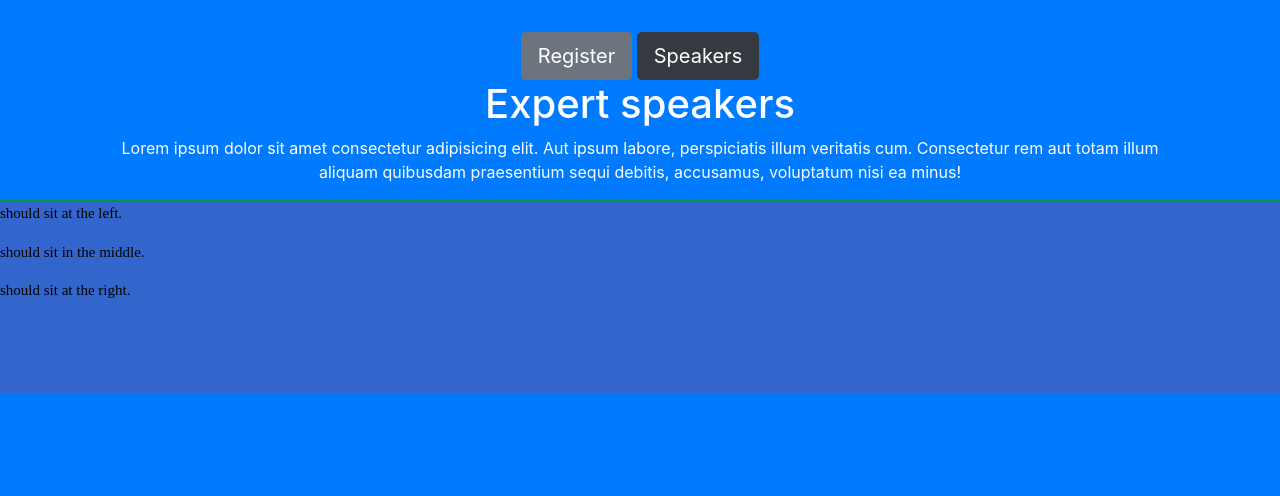
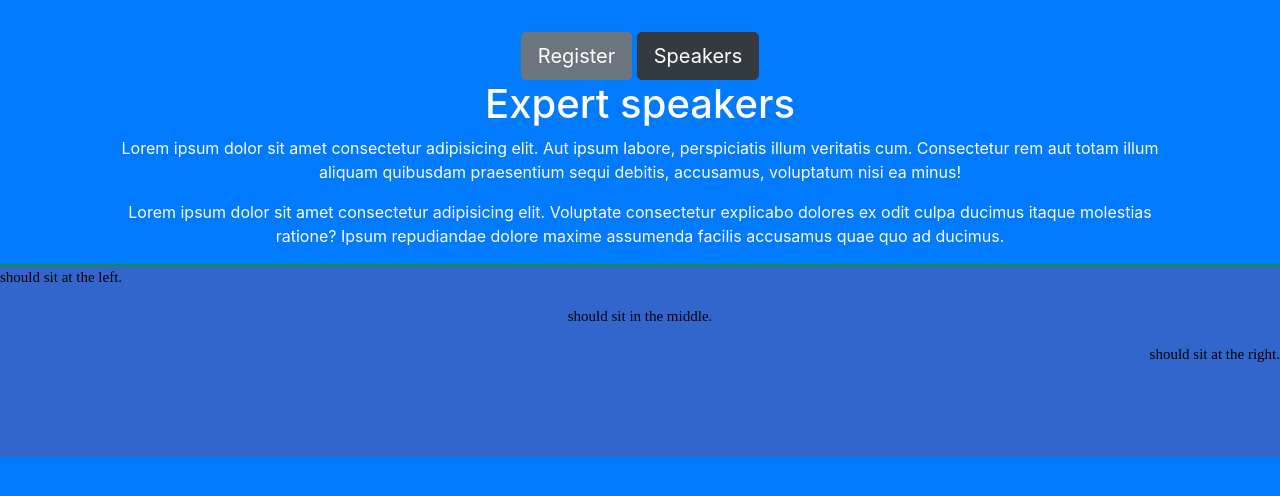
Before and after one commit to MysticalWisdom/JSWorkshop, a PHP site: page / in a window 1280 px wide. Shown: the part 249-745 px from the top of the page. Run offline with PHP 8.4, Linux system fonts and the light colour scheme.

Commit message:
whatever 2

```diff
--- a/index.html
+++ b/index.html
@@ -27,6 +27,7 @@
           <button type="button" class="btn btn-dark btn-lg">Speakers</button>
           <h1>Expert speakers</h1>
           <p>Lorem ipsum dolor sit amet consectetur adipisicing elit. Aut ipsum labore, perspiciatis illum veritatis cum. Consectetur rem aut totam illum aliquam quibusdam praesentium sequi debitis, accusamus, voluptatum nisi ea minus!</p>
+          <p>Lorem ipsum dolor sit amet consectetur adipisicing elit. Voluptate consectetur explicabo dolores ex odit culpa ducimus itaque molestias ratione? Ipsum repudiandae dolore maxime assumenda facilis accusamus quae quo ad ducimus.</p>
       </div>
     </div>
   </body>
--- a/styles.css
+++ b/styles.css
@@ -41,6 +41,7 @@ ul {
     font-size:15px;
     color:black;
     font-family:Euphemia;
+    text-align: center;
 
     }
 
@@ -49,3 +50,8 @@ ul {
     font-size:15px;
     font-family:Euphemia;
     color:black;
+    text-align: right;
+
+    p {
+        display: inline-block;
+        }
```
